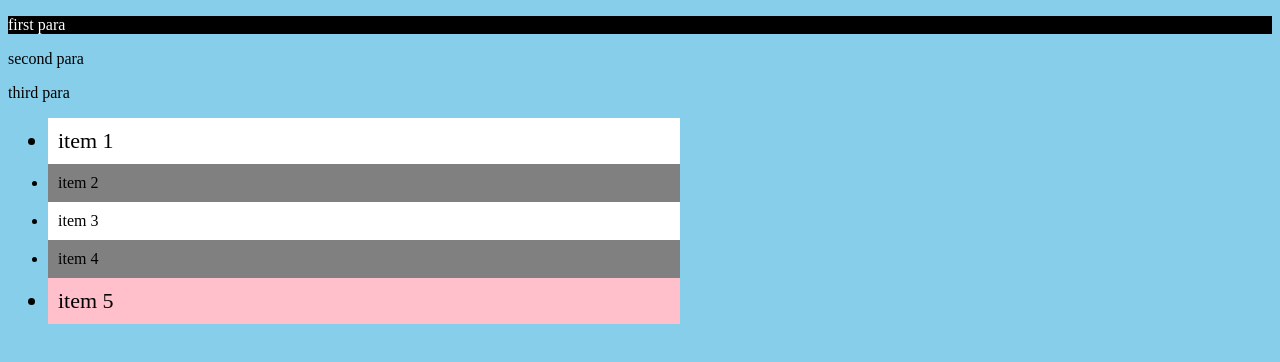
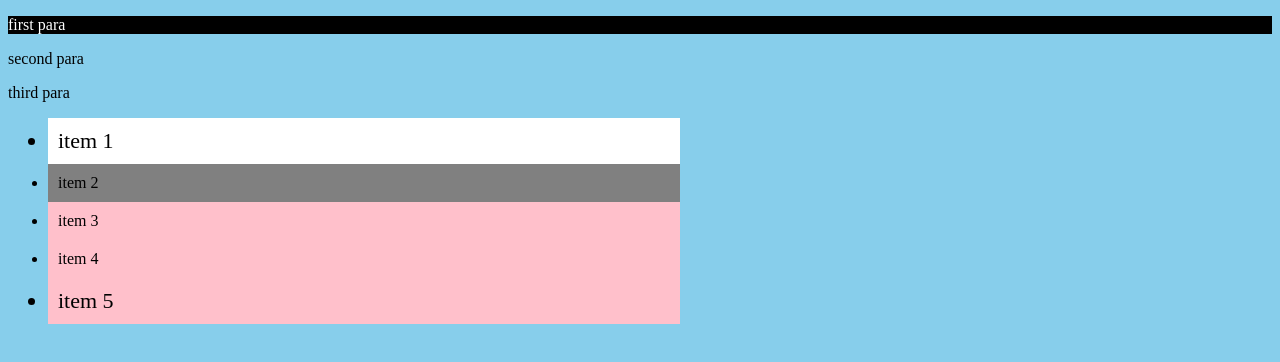
Before and after one commit to acciojob/pseudo-classes-Sarath-Dharmaraj, a website: page main.html in a window 1280 px wide. Drawn offline with Linux system fonts and the light colour scheme.

Commit message:
created a submission

```diff
--- a/styles.css
+++ b/styles.css
@@ -21,7 +21,7 @@ li{
 li:nth-child(odd){
 	background-color: white;
 }
-li:nth-child(n+3):last-child{
+li:nth-child(n+3){
 	background-color: pink;
 }
 li:first-child, li:last-child{
```
